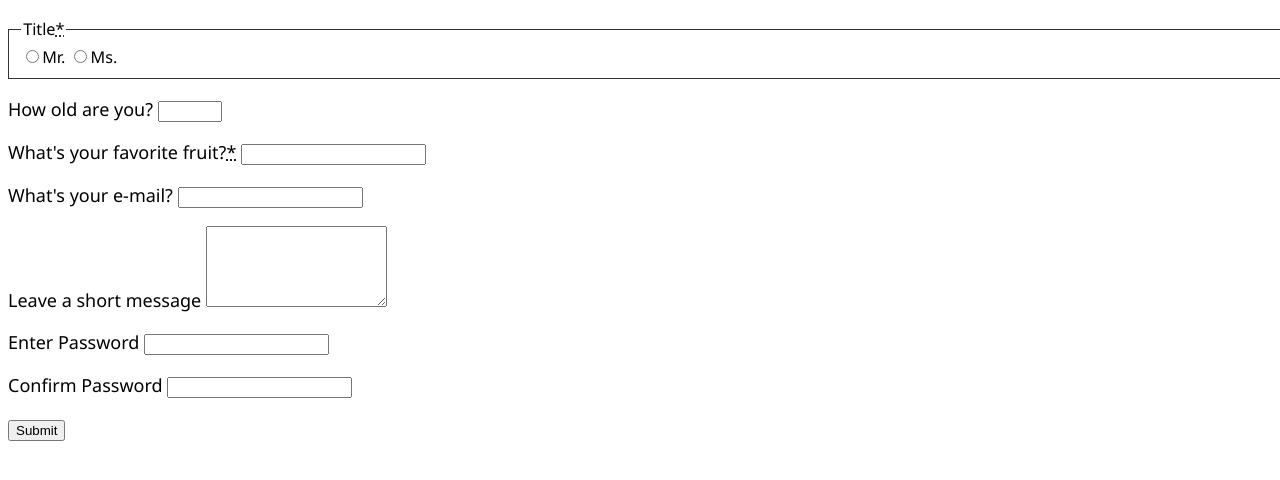
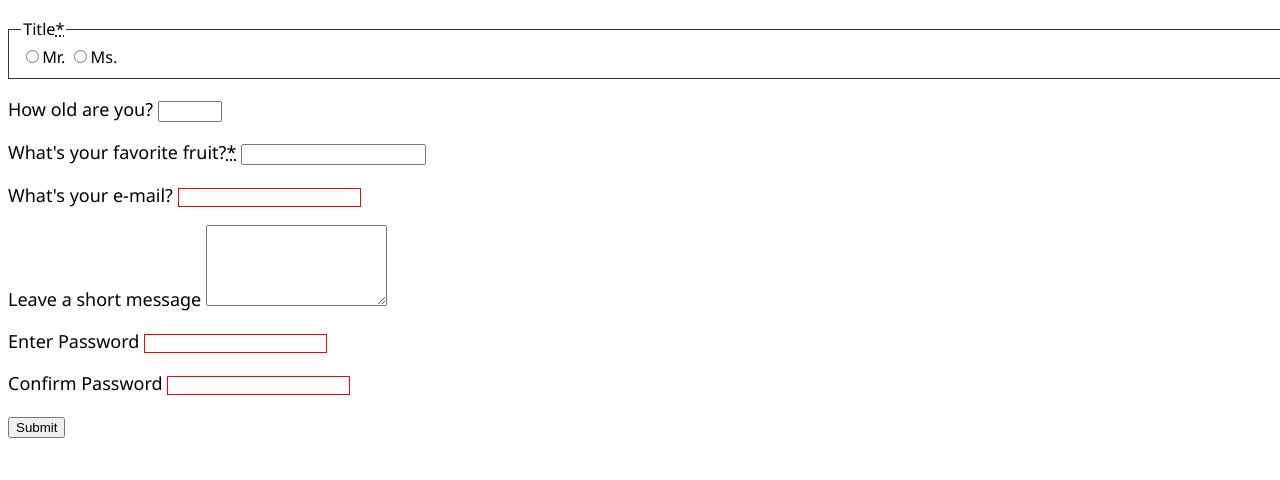
Before and after one commit to AzureInterface/480class, a plain HTML site: page tuesday/module4/index.html in a window 1280 px wide. Drawn offline with Linux system fonts and the light colour scheme.

Commit message:
updated form

```diff
--- a/tuesday/module4/index.html
+++ b/tuesday/module4/index.html
@@ -14,6 +14,9 @@
 
             font-family: inherit;
             font-size: 90%;
+        }
+        input:invalid {
+            border: 1px solid red;
         }
     </style>
 </head>
@@ -46,7 +49,7 @@
                 </p>
                 <p>
                   <label for="t2">What's your e-mail?</label>
-                  <input type="email" id="t2" name="email">
+                  <input type="email" id="t2" name="email" required>
                 </p>
                 <p>
                   <label for="t3">Leave a short message</label>
```
